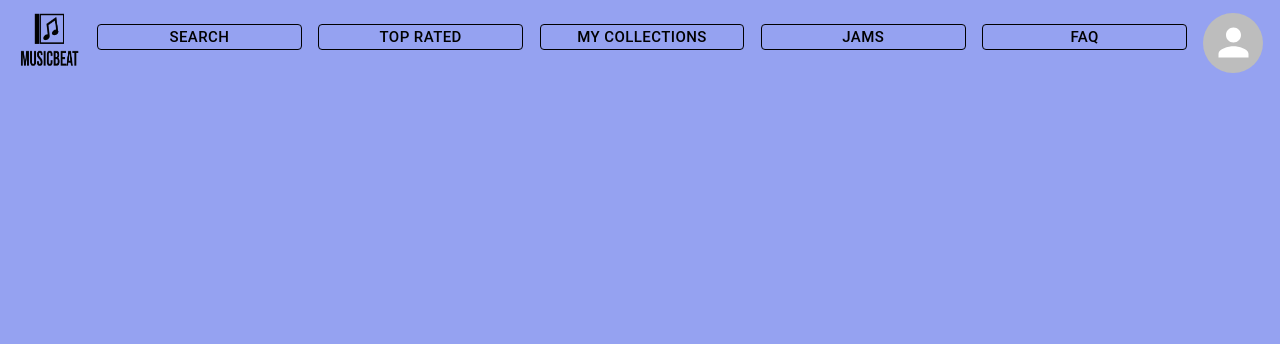
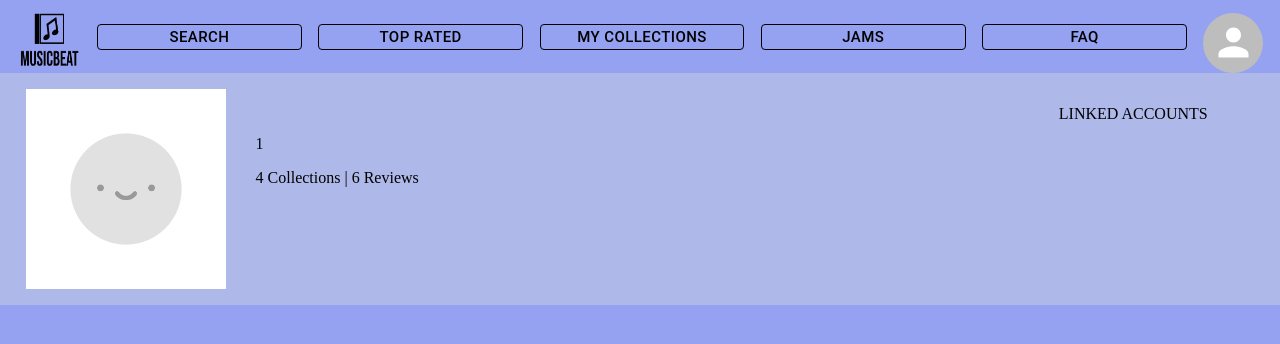
Before and after one commit to keydian/musicbeat, a React (Create React App) app: page /profile/1 in a window 1280 px wide. Shown: the top 344 px of the page. Built offline with nearby package versions, Linux system fonts and the light colour scheme; no server answers.

Commit message:
started profile

```diff
--- a/src/App.tsx
+++ b/src/App.tsx
@@ -14,6 +14,7 @@ import { useEffect } from 'react';
 import { connect } from "react-redux";
 import { dispatch_to_props, FullProps, state_to_props } from './redux/redux';
 import { Token } from './types/types';
+import Profile from './components/Profile';
 
 function App(Props: FullProps) {
 
@@ -43,6 +44,7 @@ function App(Props: FullProps) {
           <Route path="/login" element={<Login />} />
           <Route path="/register" element={<Register />} />
           <Route path="/home" element={<StartPage />} />
+          <Route path="/profile/:username" element={<Profile/>} />
         </Routes>
       </main>
     </div>
--- a/src/axios/axios.tsx
+++ b/src/axios/axios.tsx
@@ -2,8 +2,8 @@ import axios, { AxiosRequestConfig, AxiosResponse } from "axios";
 import store, { logout, reset_token } from "../redux/redux";
 import { LoginCreds, RegisterCreds } from "../types/types";
 
-const url = "https://ipm2122appwesteurope55310.azurewebsites.net/rest/";
-//const url = "http://localhost:8080/rest/"
+//const url = "https://ipm2122appwesteurope55310.azurewebsites.net/rest/";
+const url = "http://localhost:8080/rest/"
 
 axios.interceptors.request.use(
   function (config: AxiosRequestConfig) {
@@ -48,3 +48,7 @@ export async function loginUser(creds: LoginCreds) {
 export async function registerUser(creds: RegisterCreds) {
   return await axios.post(url.concat("users"), creds);
 }
+
+export async function getUser(username : string) {
+  return await axios.get(url.concat(username))
+}
--- /dev/null
+++ b/src/components/Profile.tsx
@@ -0,0 +1,66 @@
+import { useEffect, useState } from "react";
+import { connect } from "react-redux";
+import { useNavigate, useParams } from "react-router";
+import { dispatch_to_props, FullProps, state_to_props } from "../redux/redux";
+import { User } from "../types/types";
+import '../styles/Profile.css'
+import { Avatar } from "@mui/material";
+import { getUser } from "../axios/axios";
+
+
+function Profile(Props: FullProps) {
+    let pathParams = useParams();
+    let navigate = useNavigate();
+    const avatarFolder = process.env.PUBLIC_URL + "/avatar/";
+
+    const [user, setUser] = useState<User>()
+
+    useEffect(() => {
+        if (pathParams.username) {
+            getUser(pathParams.username).then(
+                (res) => {
+                    console.log(res.data)
+                }
+            ).catch(
+                (err) => {
+                    if (err.response) {
+                        console.log(err.response)
+                        alert(err.response.data.message)
+                    }
+                }
+            )
+        }
+    }, [pathParams])
+
+
+    return (
+        <div>
+            <div className="UserBanner">
+                <img
+                    src={avatarFolder + 'defaultavatar.png'}
+                    alt="defaultavatar-logo"
+                    className="defaultavatar"
+                >
+                </img>
+                <div className="UserInfo">
+                    <p>{pathParams.username}</p>
+                    <p>4 Collections | 6 Reviews</p>
+                </div>
+                <div className="OtherInfo">
+                    <p>LINKED ACCOUNTS</p>
+                </div>
+            </div>
+            <div className="LowerPartWrapper">
+                <div className="CollectionsDisplay">
+
+                </div>
+                <div className="ReviewsDisplay">
+
+                </div>
+
+            </div>
+        </div>
+    )
+}
+
+export default connect(state_to_props, dispatch_to_props)(Profile);
--- /dev/null
+++ b/src/styles/Profile.css
@@ -0,0 +1,28 @@
+.UserBanner {
+    display: flex;
+    background-color:  rgba(215, 223, 217, 0.377);
+    height: 100%;
+    padding-top: 2vh;
+    padding-bottom: 2vh;
+}
+
+.UserInfo {
+   margin-right: 50vw;
+   padding-top: 30px;
+   padding-left: 30px;
+   text-align: left;
+}
+
+.defaultavatar {
+    padding-left: 2vw !important;
+    max-width: 25vw !important;
+    max-height: 25vh !important;
+}
+
+.OtherInfo {
+
+}
+
+.LowerPartWrapper {
+    display: inline;
+}
--- a/src/types/types.tsx
+++ b/src/types/types.tsx
@@ -16,10 +16,10 @@ export interface RegisterCreds {
 }
 
 export interface User {
+    id: string,
     username: string,
     email: string,
-    pwd: string,
-    collections: string[]
+    collections: string[],
     jams: string[]
 }
 
```
Also changed, not shown: public/avatar/defaultavatar.png (added).
